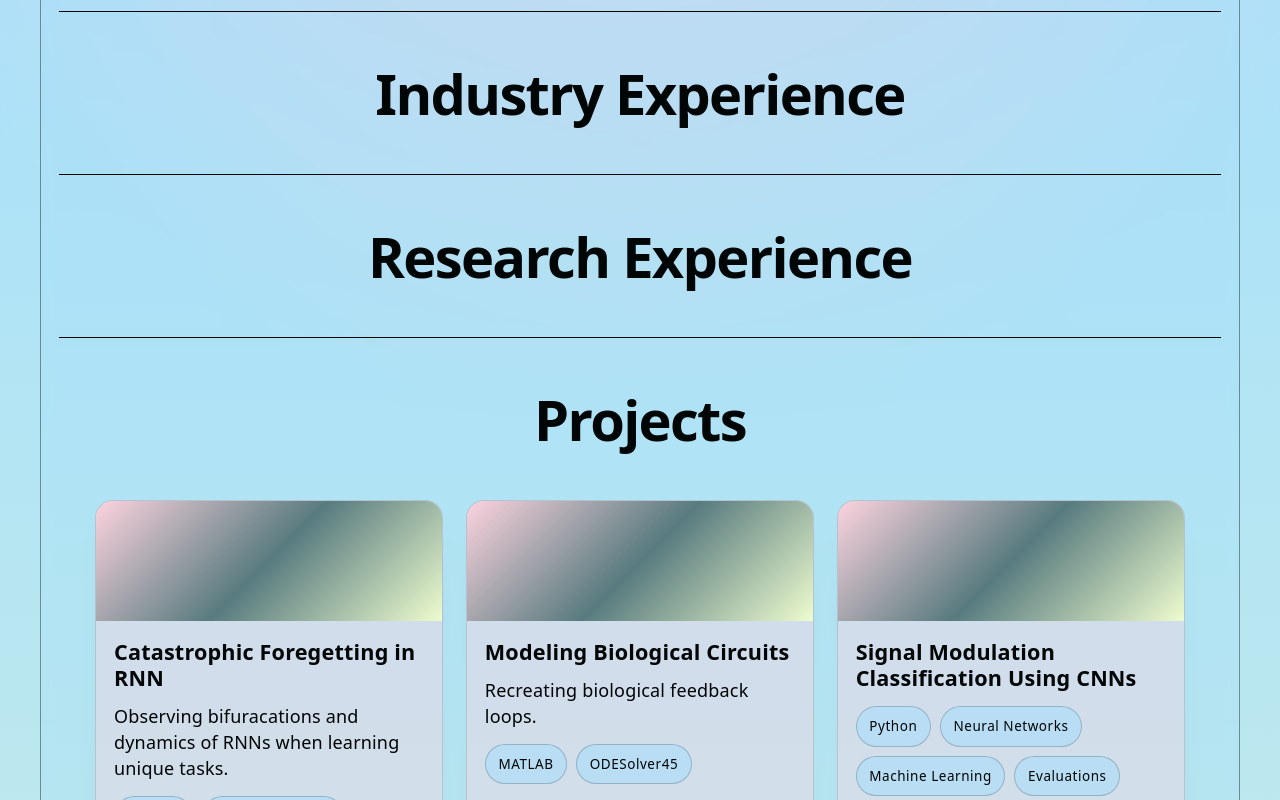
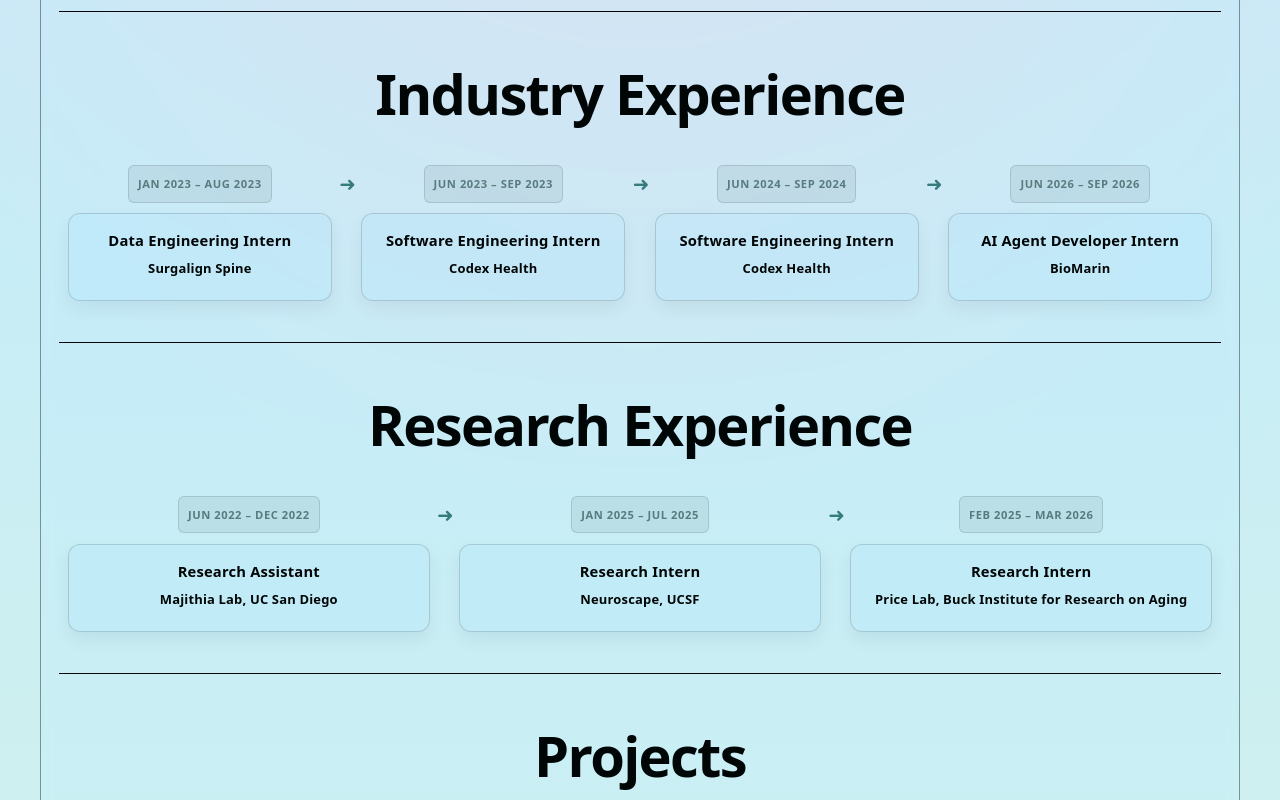
Before and after one commit to Mosherof/melissa-portfolio, a React (Vite) app: page / in a window 1280 px wide. Shown: the part 440-1240 px from the top of the page. Built offline with nearby package versions, Linux system fonts and the light colour scheme.

Commit message:
styling, timelines, bio

```diff
--- a/src/App.css
+++ b/src/App.css
@@ -1,3 +1,197 @@
+.timeline {
+  position: relative;
+  display: grid;
+  grid-template-columns: repeat(auto-fit, minmax(220px, 1fr));
+  gap: 1.65rem;
+  margin-top: 1.8rem;
+  padding: 1.5rem 0.5rem 0.25rem;
+}
+
+.timeline-item {
+  position: relative;
+  display: flex;
+  flex-direction: column;
+  align-items: center;
+  z-index: 1;
+}
+
+.timeline-item:not(:last-child)::after {
+  content: '➜';
+  position: absolute;
+  right: -1.35rem;
+  top: 0.8rem;
+  font-size: 1.1rem;
+  line-height: 0.5;
+  color: rgba(15, 93, 93, 0.798);
+  font-weight: 300;
+  font-family: "Times New Roman", Times, serif;
+}
+
+.timeline-date-wrap {
+  display: none;
+}
+
+.timeline-marker {
+  display: flex;
+  justify-content: center;
+  align-items: center;
+  width: 100%;
+  margin-bottom: 0.6rem;
+}
+
+.timeline-dot {
+  display: none;
+}
+
+.timeline-dot-label {
+  display: inline-block;
+  font-size: 0.62rem;
+  font-weight: 700;
+  letter-spacing: 0.05em;
+  text-transform: uppercase;
+  color: var(--text-soft);
+  background: rgba(88, 123, 127, 0.12);
+  border: 1px solid rgba(0, 5, 5, 0.12);
+  border-radius: 999px;
+  padding: 0.25rem 0.5rem;
+  white-space: nowrap;
+}
+
+.timeline-card {
+  position: relative;
+  width: 100%;
+  background: rgba(160, 221, 255, 0.18);
+  border: 1px solid rgba(0, 5, 5, 0.14);
+  border-radius: 12px;
+  padding: 0.7rem 0.8rem 0.75rem;
+  box-shadow: 0 8px 18px rgba(0, 5, 5, 0.06);
+  min-height: 88px;
+  transition: transform 0.2s ease, box-shadow 0.2s ease, border-color 0.2s ease, background 0.2s ease;
+}
+
+.timeline-card:hover {
+  transform: translateY(-2px);
+  box-shadow: 0 12px 22px rgba(0, 5, 5, 0.12);
+  border-color: rgba(0, 5, 5, 0.25);
+  background: rgba(160, 221, 255, 0.28);
+}
+
+.timeline-header {
+  display: flex;
+  justify-content: space-between;
+  align-items: center;
+  gap: 0.75rem;
+  min-height: 1.2rem;
+  margin-bottom: 0.35rem;
+}
+
+.timeline-date,
+.timeline-location {
+  display: inline-block;
+  font-size: 0.62rem;
+  font-weight: 700;
+  letter-spacing: 0.05em;
+  text-transform: uppercase;
+  color: var(--text-soft);
+  background: rgba(88, 123, 127, 0.12);
+  border: 1px solid rgba(0, 5, 5, 0.12);
+  border-radius: 6px;
+  padding: 0.25rem 0.5rem;
+}
+
+.timeline-location {
+  opacity: 0;
+  transform: translateY(-2px);
+  max-height: 0;
+  overflow: hidden;
+  visibility: hidden;
+  letter-spacing: 0.04em;
+  transition: opacity 0.18s ease, transform 0.18s ease, max-height 0.18s ease, visibility 0.18s ease;
+}
+
+.timeline-card:hover .timeline-location,
+.timeline-card:focus-within .timeline-location {
+  opacity: 1;
+  transform: translateY(0);
+  max-height: 1.5rem;
+  visibility: visible;
+}
+
+.timeline-summary-block {
+  display: flex;
+  flex-direction: column;
+  gap: 0.12rem;
+}
+
+.timeline-card h3 {
+  margin: 0;
+  font-size: 0.82rem;
+  color: var(--text-h);
+}
+
+.timeline-company {
+  margin: 0;
+  font-size: 0.72rem;
+  font-weight: 700;
+  color: var(--text);
+}
+
+.timeline-details {
+  max-height: 0;
+  opacity: 0;
+  overflow: hidden;
+  transition: max-height 0.28s ease, opacity 0.22s ease, margin-top 0.22s ease, padding 0.22s ease;
+  margin-top: 0;
+  padding-top: 0;
+  width: 100%;
+  text-align: left;
+}
+
+.timeline-card:hover .timeline-details,
+.timeline-card:focus-within .timeline-details {
+  max-height: 520px;
+  opacity: 1;
+  margin-top: 0.45rem;
+  padding-top: 0.1rem;
+}
+
+.timeline-summary {
+  margin: 0 0 0.35rem;
+  color: var(--text);
+  line-height: 1.45;
+  font-size: 0.72rem;
+}
+
+.timeline-summary-list {
+  margin: 0 0 0.1rem;
+  padding-left: 1.1rem;
+  text-align: left;
+}
+
+.timeline-highlights {
+  margin: 0;
+  padding-left: 1.1rem;
+  color: var(--text);
+  line-height: 1.5;
+  font-size: 0.74rem;
+  list-style: disc;
+  text-align: left;
+}
+
+.timeline-highlights li {
+  padding-left: 0.05rem;
+  margin-bottom: 0.12rem;
+}
+
+.timeline-highlights li::marker {
+  color: rgba(0, 5, 5, 0.7);
+  font-size: 0.8em;
+}
+
+.timeline-highlights li + li {
+  margin-top: 0.12rem;
+}
+
 .education-section {
   padding: 2rem;
 }
@@ -98,7 +292,7 @@
 }
 
 .project-content p {
-  color: var(--text);
+  color: var(--text-soft);
   margin-bottom: 0.8rem;
 }
 
@@ -110,9 +304,9 @@
 }
 
 .project-tags span {
-  background: #A0DDFF80;
+  background: rgba(88, 123, 127, 0.12);
   border: 1px solid #00050533;
-  color: var(--text);
+  color: var(--text-soft);
   border-radius: 999px;
   padding: 0.35rem 0.7rem;
   font-size: 0.75rem;
--- a/src/App.jsx
+++ b/src/App.jsx
@@ -5,6 +5,7 @@
 import { BiSpreadsheet } from 'react-icons/bi'
 import './App.css'
 import ProjectCard from './ProjectCard'
+import ExperienceTimeline from './ExperienceTimeline'
 
 const navItems = [
   { label: 'Home', href: '#center' },
@@ -29,6 +30,89 @@
     school: 'University of California, Santa Barbara',
     year: '2025-2027',
     details: 'Studying in machine learning, signal processing, & stochastic processes.',
+  },
+]
+
+const industryExperience = [
+  {
+    period: 'Jun 2026 – Sep 2026',
+    role: 'AI Agent Developer Intern',
+    company: 'BioMarin',
+    location: 'Novato, CA',
+    summary: 'Developed AI-powered workflows for technical operations and process improvement in a regulated biotech environment.',
+    highlights: [
+      'Built and refined Microsoft Copilot agents for document intake, knowledge retrieval, and technical writing support across operational workflows.',
+      'Worked with cross-functional stakeholders to define use cases, validate performance, and shape deployment-ready AI solutions.',
+    ],
+  },
+  {
+    period: 'Jun 2024 – Sep 2024',
+    role: 'Software Engineering Intern',
+    company: 'Codex Health',
+    location: 'Palo Alto, CA',
+    summary: 'Implemented health-tech backend APIs and architecture decisions to support clinician-facing digital tools.',
+    highlights: [
+      'Designed YAML API specifications and implemented Go endpoints for patient data transfer between GCP services and the UI.',
+      'Documented infrastructure decisions through ADRs and contributed to code reviews, pull requests, and demo-ready product work.',
+    ],
+  },
+  {
+    period: 'Jun 2023 – Sep 2023',
+    role: 'Software Engineering Intern',
+    company: 'Codex Health',
+    location: 'Palo Alto, CA',
+    summary: 'Built and supported patient-facing digital workflows for clinical data collection and software iteration in a startup environment.',
+    highlights: [
+      'Created four Go APIs used by 110+ diabetic patients to record and deliver data to clinicians in real time.',
+      'Improved code reliability through unit tests, refactors, and data migration support during agile product development.',
+    ],
+  },
+  {
+    period: 'Jan 2023 – Aug 2023',
+    role: 'Data Engineering Intern',
+    company: 'Surgalign Spine',
+    location: 'San Diego, CA',
+    summary: 'Developed data analysis and visualization tools to support AI and image-quality workflows in healthcare technology.',
+    highlights: [
+      'Built Python and Streamlit dashboards to visualize MRI and CT quality metrics and identify low-quality datasets in the AI pipeline.',
+      'Used a Random Forest classifier to achieve 89% accuracy on image classification tasks and improve data quality evaluation.',
+    ],
+  },
+]
+
+const researchExperience = [
+  {
+    period: 'Feb 2025 – Mar 2026',
+    role: 'Research Intern',
+    company: 'Price Lab, Buck Institute for Research on Aging',
+    location: 'Novato, CA',
+    summary: 'Expanded a biology-focused AI interface and built analytical tools to study health predictors and intervention effects.',
+    highlights: [
+      'Developed TypeScript frontend features and FastAPI endpoints for a multimodal biology AI platform and RAG-based workflows.',
+      'Used OLS regression and Python pipelines to identify key genetic predictors of health outcomes and support predictive intervention work.',
+    ],
+  },
+  {
+    period: 'Jan 2025 – Jul 2025',
+    role: 'Research Intern',
+    company: 'Neuroscape, UCSF',
+    location: 'San Francisco, CA',
+    summary: 'Preprocessed multimodal sensor data and built synchronization pipelines to support emotion-research modeling.',
+    highlights: [
+      'Designed MATLAB and Python pipelines to clean and align data from 150+ sensors, improving the usable dataset for downstream analysis.',
+      'Developed anomaly detection and timing-correction scripts that increased the reliability of EEG and photodiode synchronization.',
+    ],
+  },
+  {
+    period: 'Jun 2022 – Dec 2022',
+    role: 'Research Assistant',
+    company: 'Majithia Lab, UC San Diego',
+    location: 'San Diego, CA',
+    summary: 'Applied machine learning and computational methods to study biomedical patterns and health-related data structures.',
+    highlights: [
+      'Used KNN and K-means to identify distinct archetypes of blood sugar rhythms and evaluate biological data distinctiveness.',
+      'Built a Python data retrieval pipeline to fetch gene-region data from HuGe BioIndex APIs for analysis workflows.',
+    ],
   },
 ]
 
@@ -114,6 +198,8 @@
 
 function App() {
   const [count, setCount] = useState(0)
+  const orderedIndustryExperience = [...industryExperience].reverse()
+  const orderedResearchExperience = [...researchExperience].reverse()
 
   return (
     <>
@@ -159,10 +245,12 @@
 
       <section id="industry">
         <h1>Industry Experience</h1>
+        <ExperienceTimeline entries={orderedIndustryExperience} />
       </section>
 
       <section id="research">
         <h1>Research Experience</h1>
+        <ExperienceTimeline entries={orderedResearchExperience} />
       </section>
 
       <section id="projects">
--- /dev/null
+++ b/src/ExperienceTimeline.jsx
@@ -0,0 +1,42 @@
+export default function ExperienceTimeline({ entries }) {
+  return (
+    <div className="timeline">
+      {entries.map((entry) => (
+        <div className="timeline-item" key={`${entry.company}-${entry.role}-${entry.period}`}>
+          <div className="timeline-marker" aria-hidden="true">
+            <span className="timeline-date timeline-dot-label">{entry.period}</span>
+          </div>
+
+          <article className="timeline-card">
+
+            <div className="timeline-summary-block">
+              <h3>{entry.role}</h3>
+              <p className="timeline-company">{entry.company}</p>
+            </div>
+
+
+            <div className="timeline-details">
+              <div className="timeline-header">
+                {entry.location ? <span className="timeline-location">{entry.location}</span> : null}
+              </div>
+
+              {entry.summary ? (
+                <ul className="timeline-highlights timeline-summary-list">
+                  <li>{entry.summary}</li>
+                </ul>
+              ) : null}
+
+              {entry.highlights && entry.highlights.length > 0 ? (
+                <ul className="timeline-highlights">
+                  {entry.highlights.map((item) => (
+                    <li key={item}>{item}</li>
+                  ))}
+                </ul>
+              ) : null}
+            </div>
+          </article>
+        </div>
+      ))}
+    </div>
+  )
+}
--- a/src/index.css
+++ b/src/index.css
@@ -1,10 +1,11 @@
 :root {
-  --bg: #A0DDFF;
+  --bg: #BFEAFF;
   --bg-strong: #EEFCCE;
-  --panel: #A0DDFF66;
+  --panel: #C8F0FF66;
   --text: #000505;
   --text-h: #000505;
   --text-soft: #587B7F;
+  --text-secondary: #587B7F;
   --border: #000505;
   --code-bg: #0005050D;
   --accent: #587B7F;
@@ -61,7 +62,7 @@
   display: flex;
   flex-direction: column;
   box-sizing: border-box;
-  background: #A0DDFF33;
+  background: rgba(191, 234, 255, 0.25);
   backdrop-filter: blur(6px);
 }
 
@@ -95,9 +96,13 @@
   }
 }
 
-p {
+p,
+li,
+small,
+figcaption,
+label {
   margin: 0;
-  color: var(--text);
+  color: var(--text-secondary);
 }
 
 code,
```
